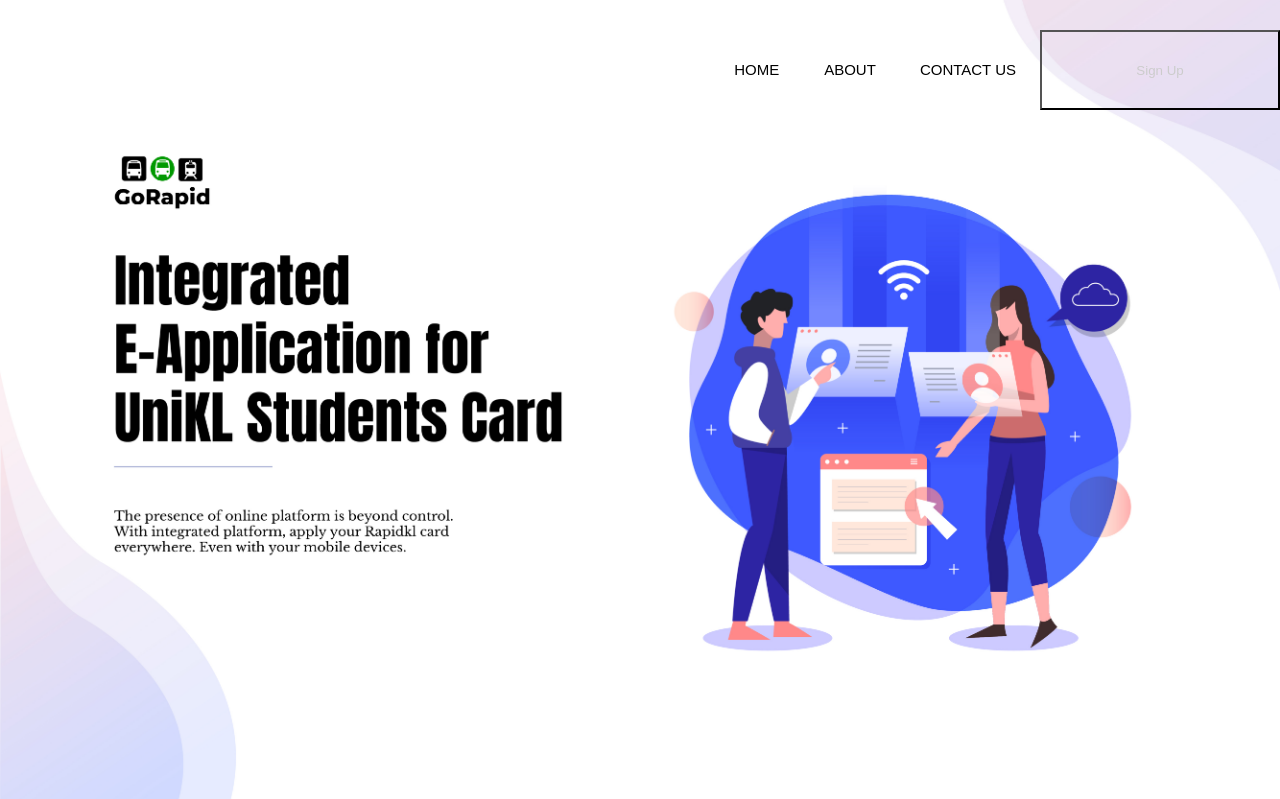
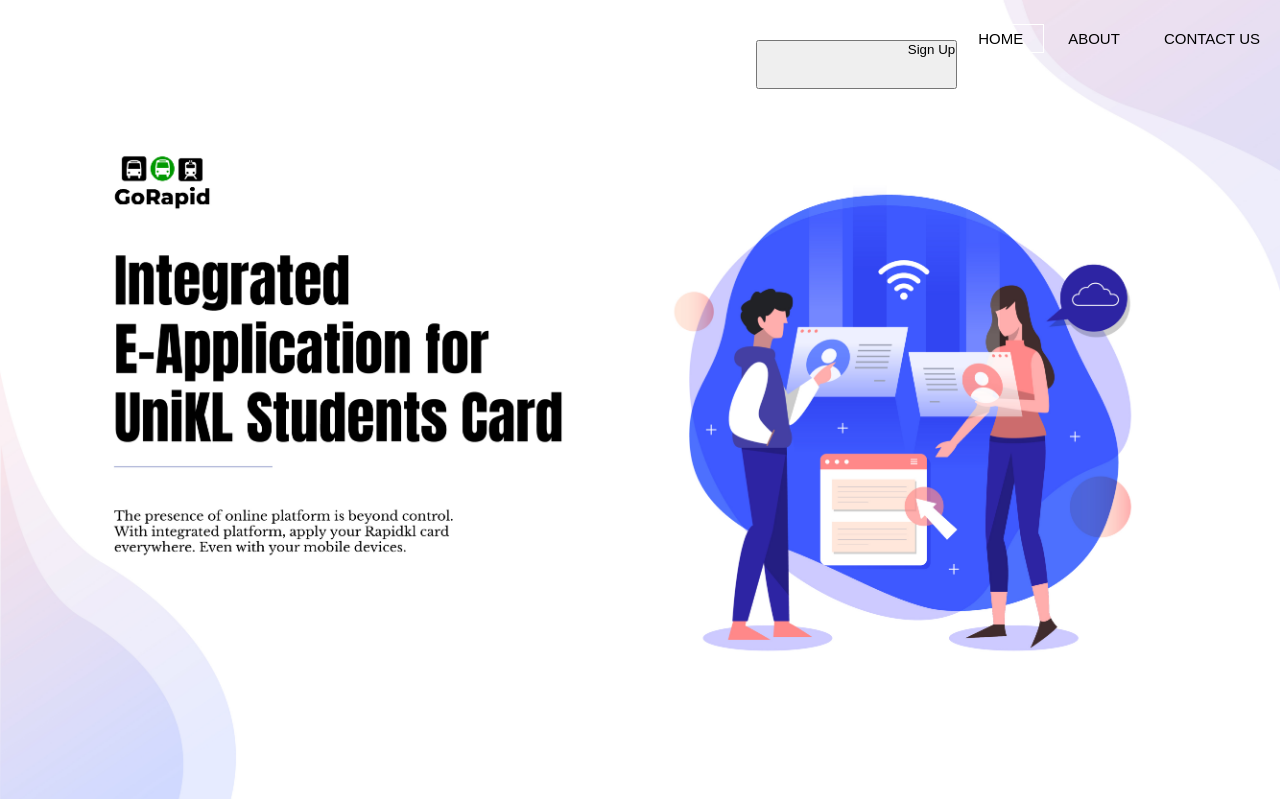
Before and after one commit to madeenasalleh/Gorapid, a PHP site: page / in a window 1280 px wide. Shown: the top 799 px of the page. Run offline with PHP 8.4, Linux system fonts and the light colour scheme.

Commit message:
Update style.css

```diff
--- a/style.css
+++ b/style.css
@@ -51,10 +51,11 @@ border: 1px solid white;
 
 button
 {
-	background: none;
-	color: #ccc;
-	width: 240px;
-	height: 80px;
+	margin-top: 10px;
+	float: left;
+	list-style: none;
+	padding-bottom: 30px;
+	padding-left: 150px;
 
 }
 
```
